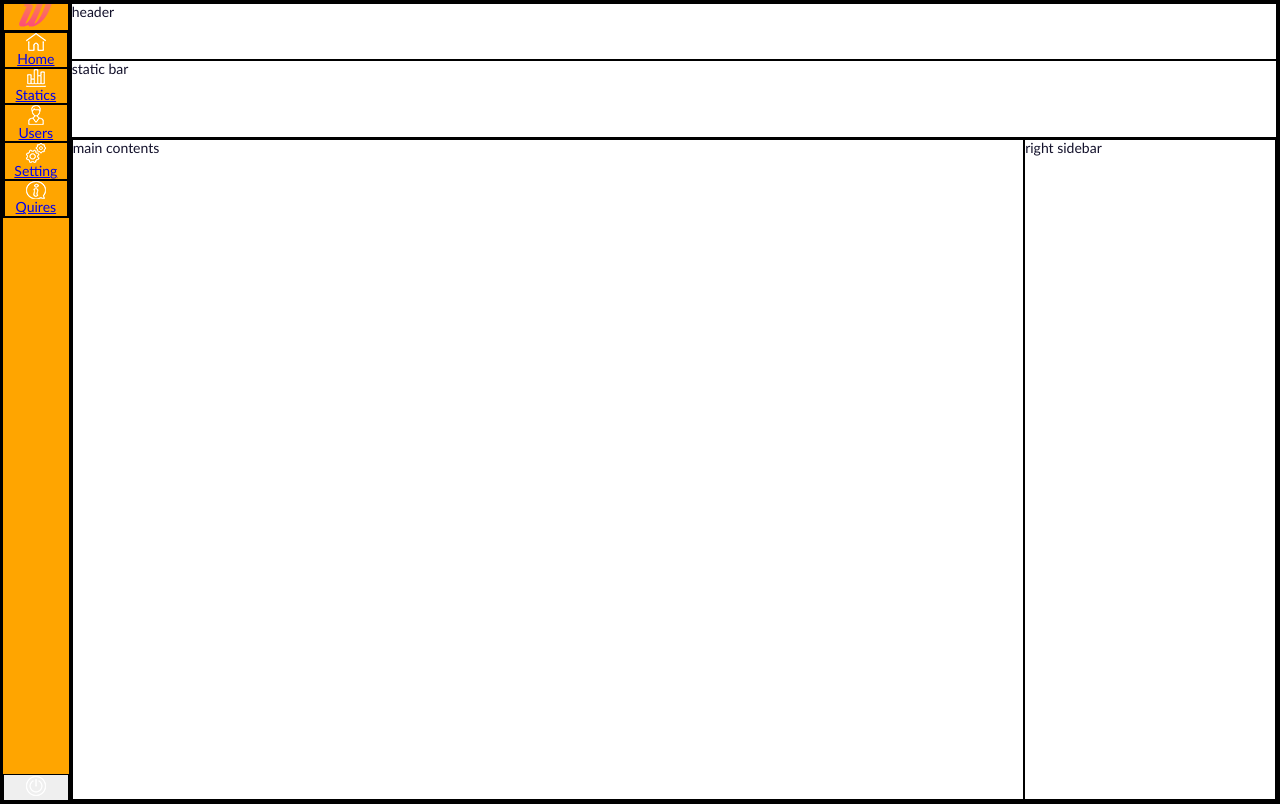
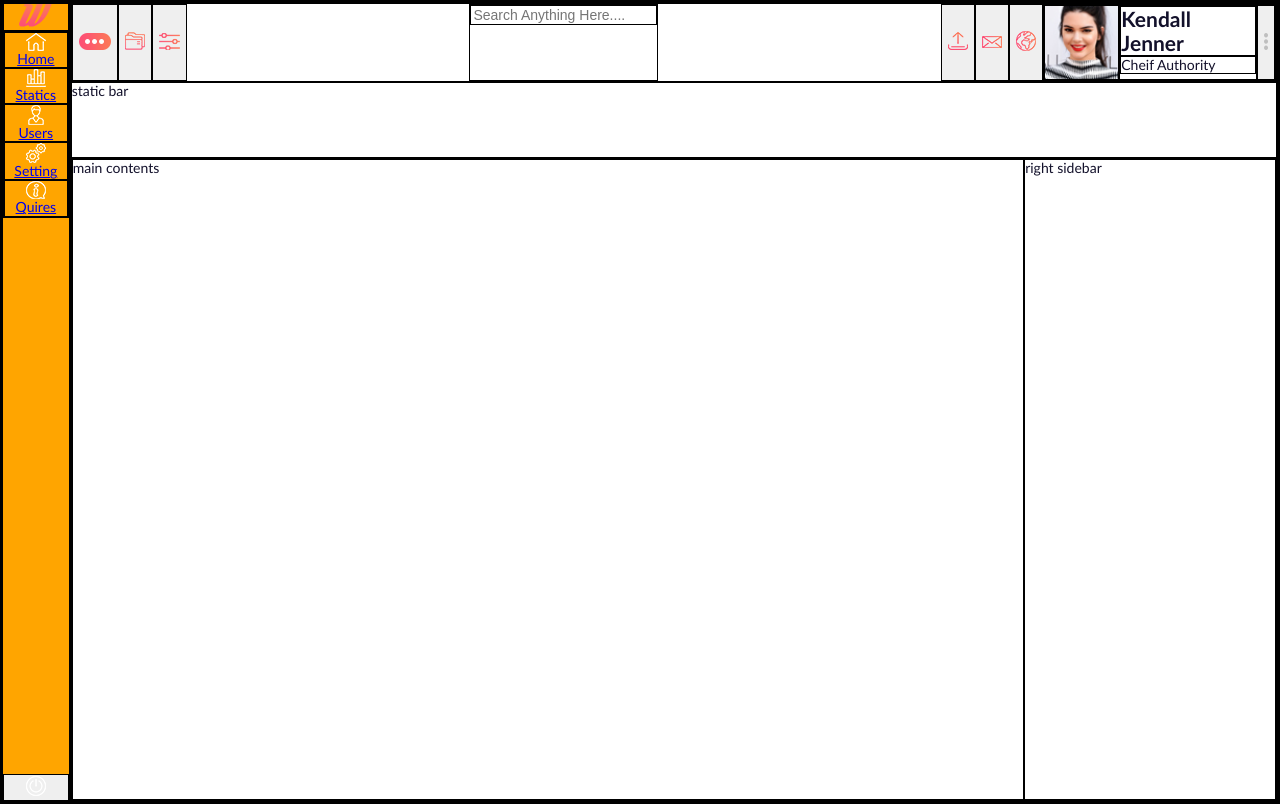
Before and after one commit to neretin-trike/dashboard_flex, a plain HTML site: page index.html in a window 1280 px wide. Drawn offline with Linux system fonts and the light colour scheme.

Commit message:
Добавил структуру для элемента header

```diff
--- a/css/main.css
+++ b/css/main.css
@@ -37,6 +37,10 @@ body{
     height: inherit;
 }
 
+/*--------------------------
+    LEFT SIDE BAR
+---------------------------*/
+
 .left-sidebar{
     text-align: center;
     background-color: orange;
@@ -59,19 +63,53 @@ body{
 .left-sidebar button{
 }
 
+/*--------------------------
+    CONTAINER
+---------------------------*/
+
 .container{
     flex-basis: 94.836%;
     display: flex;
     flex-direction: column;
 }
 
+/*--------------------------
+    HEADER
+---------------------------*/
+
 header{
     flex-basis: 6.9%;
+    display: flex;
+    align-content: center;
 }
+
+header .search{
+    margin:0 auto;
+}
+
+header .user{
+    display: flex;
+}
+
+header .user figure > img{
+    height: 100%;
+}
+
+header .user figure,
+header .user section h2,
+header .user section p{
+    padding: 0;
+    margin: 0;
+}
+
+/*--------------------------
+    STATIC BAR
+---------------------------*/
 
 .static-bar{
     flex-basis: 9.6%;
 }
+
 
 .main-filling{
     display: flex;
--- a/index.html
+++ b/index.html
@@ -44,7 +44,21 @@
     </aside>
     <article class="container">
         <header>
-            header
+            <button><img src="images/header/more.png" alt=""></button>
+            <button><img src="images/header/folder.png" alt=""></button>
+            <button><img src="images/header/setting.png" alt=""></button>
+            <div class="search"><input type="text" placeholder="Search Anything Here...."></div>
+            <button><img src="images/header/upload.png" alt=""></button>
+            <button><img src="images/header/mail.png" alt=""></button>
+            <button><img src="images/header/planet.png" alt=""></button>
+            <div class="user">
+                <figure><img src="images/avatar.jpg" alt=""></figure>
+                <section>
+                    <h2>Kendall Jenner</h2>
+                    <p>Cheif Authority</p>
+                </section>
+                <button><img src="images/more.PNG" alt=""></button>
+            </div>
         </header>
         <section class="static-bar">
             static bar
```
Also changed, not shown: images/more.PNG (renamed from images/main_content/more.PNG).
